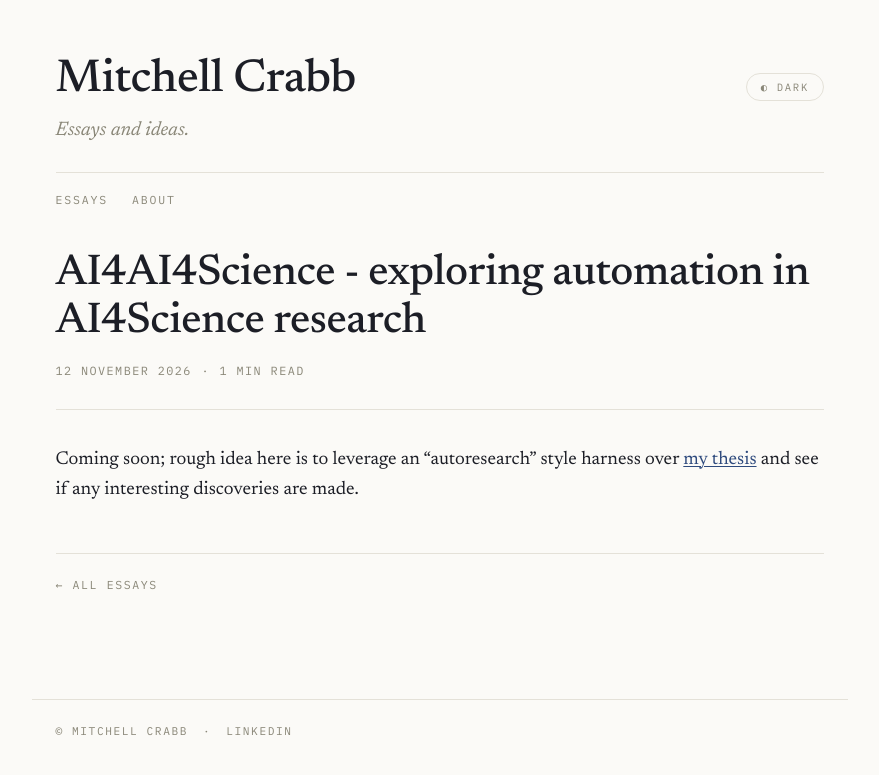
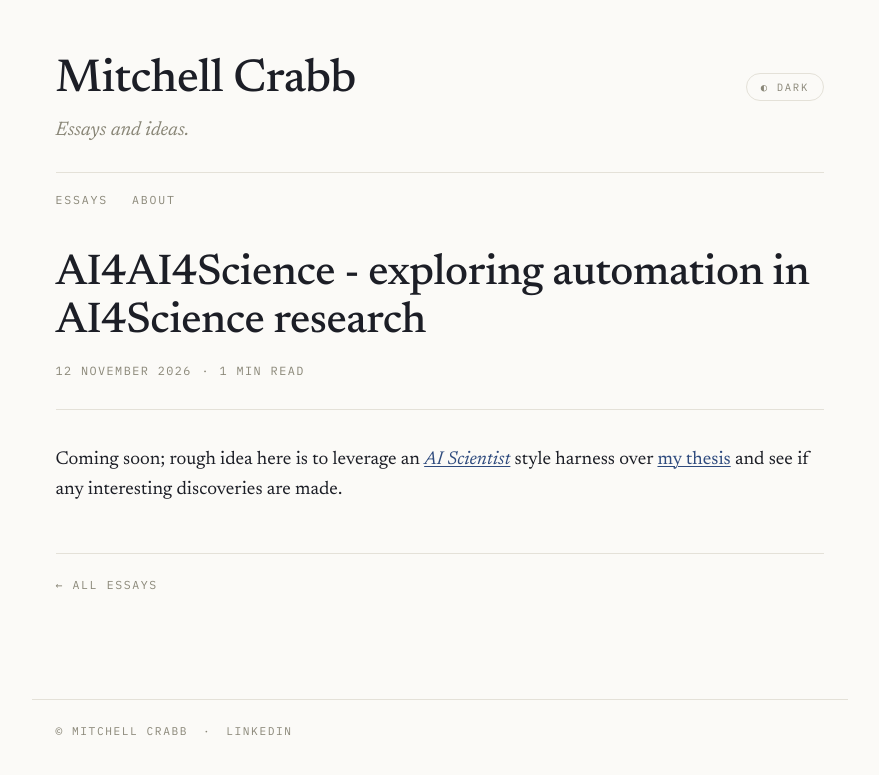
Before and after one commit to m-crabb/m-crabb.github.io, a Jekyll site: the page built from _posts/2026-11-12-ai4-ai4science.md, in a window 1280 px wide. Shown: the top 775 px of the page, without its empty margins (193-1072 px from the left). Built offline with Jekyll 4.4.1, drawn with Linux system fonts in a browser that asks for light colours.

Commit message:
chore: update link

```diff
--- a/_posts/2026-11-12-ai4-ai4science.md
+++ b/_posts/2026-11-12-ai4-ai4science.md
@@ -5,4 +5,4 @@ dek: "Work in progress."
 date: 2026-11-12
 ---
 
-Coming soon; rough idea here is to leverage an "autoresearch" style harness over [my thesis]({% post_url 2026-11-10-kawasaki-inspired-neural-sampler %}) and see if any interesting discoveries are made.
+Coming soon; rough idea here is to leverage an [*AI Scientist*](https://github.com/SakanaAI/AI-Scientist) style harness over [my thesis]({% post_url 2026-11-10-kawasaki-inspired-neural-sampler %}) and see if any interesting discoveries are made.
```
